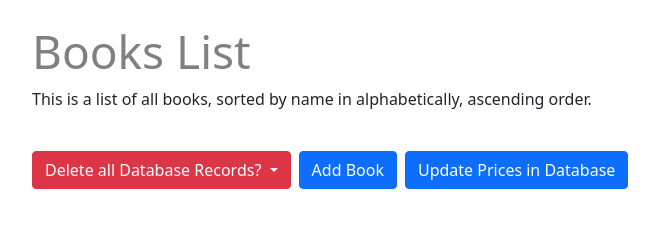
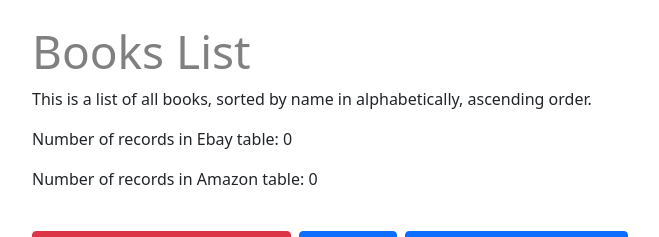
Before and after one commit to tsoomal/Individual_Project, a Flask app: page /books in a window 1280 px wide. Shown: the part 56-293 px from the top of the page, without its empty margins (50-709 px from the left). Run offline with Flask 3, Linux system fonts and the light colour scheme; some libraries are stand-ins or nearby versions.

Commit message:
Changed Ebay get_historical_prices to saved rather than on-demand.

```diff
--- a/app.py
+++ b/app.py
@@ -8,6 +8,7 @@ import decimal
 
 from flask import Flask, render_template, request, redirect, copy_current_request_context
 from flask_sqlalchemy import SQLAlchemy
+from sqlalchemy import func
 from datetime import datetime
 import smtplib
 from email.message import EmailMessage
@@ -19,7 +20,7 @@ import isbnlib
 from twisted.python.compat import izip
 import psycopg2
 
-from ScrapingFunctionality import check_ebay_prices_today, check_amazon_prices_today, ebay_historical_prices
+from ScrapingFunctionality import check_ebay_prices_today, check_amazon_prices_today, get_ebay_historical_price
 import threading
 from PriceModelling import storage_ebay_to_amazon, storage_amazon_to_ebay
 
@@ -78,12 +79,15 @@ class Ebay(db.Model):
     new_product_price = db.Column(db.Numeric(5, 2), nullable=False)
     new_delivery_price = db.Column(db.Numeric(5, 2), nullable=False)
     new_total_price = db.Column(db.Numeric(5, 2), nullable=False)
+    historical_new_total_price = db.Column(db.Numeric(5, 2), nullable=False)
     used_product_price = db.Column(db.Numeric(5, 2), nullable=False)
     used_delivery_price = db.Column(db.Numeric(5, 2), nullable=False)
     used_total_price = db.Column(db.Numeric(5, 2), nullable=False)
+    historical_used_total_price = db.Column(db.Numeric(5, 2), nullable=False)
 
-    def __init__(self, book_name, ebay_link, isbn, edition_format, new_product_price, new_delivery_price, new_total_price,
-                 used_product_price, used_delivery_price, used_total_price):
+    def __init__(self, book_name, ebay_link, isbn, edition_format, new_product_price, new_delivery_price,
+                 new_total_price, historical_new_total_price, used_product_price, used_delivery_price, used_total_price,
+                 historical_used_total_price):
         self.book_name = book_name
         self.ebay_link = ebay_link
         self.isbn = isbn
@@ -91,9 +95,11 @@ class Ebay(db.Model):
         self.new_product_price = new_product_price
         self.new_delivery_price = new_delivery_price
         self.new_total_price = new_total_price
+        self.historical_new_total_price = historical_new_total_price
         self.used_product_price = used_product_price
         self.used_delivery_price = used_delivery_price
         self.used_total_price = used_total_price
+        self.historical_used_total_price = historical_used_total_price
 
     def __repr__(self):
         return f"<Book: {self.book_name}>"
@@ -160,18 +166,23 @@ def books():
     else:
         updatable = False
 
+    num_records_amazon = db.session.query(func.count(Amazon.isbn)).scalar()
+    num_records_ebay = db.session.query(func.count(Ebay.isbn)).scalar()
+
     if request.method == "POST":
         try:
             books_ebay = Ebay.query.order_by(Ebay.book_name)
             books_amazon = Amazon.query.order_by(Amazon.book_name)
-            return render_template("books.html", books_ebay=books_ebay, books_amazon=books_amazon, updatable=updatable, zip=zip)
+            return render_template("books.html", books_ebay=books_ebay, books_amazon=books_amazon, updatable=updatable,
+                                   zip=zip, num_records_ebay=num_records_ebay, num_records_amazon=num_records_amazon)
         except:
             error_statement = "Error with database connection. Please refresh page!"
             return render_template("books.html", error_statement=error_statement)
     else:
         books_ebay = Ebay.query.order_by(Ebay.book_name)
         books_amazon = Amazon.query.order_by(Amazon.book_name)
-        return render_template("books.html", books_ebay=books_ebay, books_amazon=books_amazon, updatable=updatable, zip=zip)
+        return render_template("books.html", books_ebay=books_ebay, books_amazon=books_amazon, updatable=updatable,
+                               zip=zip, num_records_ebay=num_records_ebay, num_records_amazon=num_records_amazon)
 
 @app.route("/add_books", methods =['POST','GET'])
 def add_books():
@@ -251,6 +262,10 @@ def add_books():
                                    amazon_used_delivery_price=amazon_used_delivery_price,
                                    amazon_used_total_price=amazon_used_total_price)
 
+        # Get historical prices
+        historical_new_total_price = get_ebay_historical_price(isbn, "new")
+        historical_used_total_price = get_ebay_historical_price(isbn, "used")
+
         # Push to database
         try:
             new_book = Amazon(book_name=book_name, amazon_link=amazon_link, isbn=isbn, edition_format=edition_format,
@@ -264,8 +279,10 @@ def add_books():
             new_book = Ebay(book_name=book_name, ebay_link=ebay_link, isbn=isbn, edition_format=edition_format,
                             new_product_price=ebay_new_product_price,
                             new_delivery_price=ebay_new_delivery_price, new_total_price=ebay_new_total_price,
+                            historical_new_total_price=historical_new_total_price,
                             used_product_price=ebay_used_product_price, used_delivery_price=ebay_used_delivery_price,
-                            used_total_price=ebay_used_total_price)
+                            used_total_price=ebay_used_total_price,
+                            historical_used_total_price=historical_used_total_price)
             db.session.add(new_book)
             db.session.commit()
 
@@ -366,10 +383,12 @@ def update(isbn):
             updatable = True
         else:
             updatable = False
+        num_records_amazon = db.session.query(func.count(Amazon.isbn)).scalar()
+        num_records_ebay = db.session.query(func.count(Ebay.isbn)).scalar()
         books_ebay = Ebay.query.order_by(Ebay.book_name)
         books_amazon = Amazon.query.order_by(Amazon.book_name)
         return render_template("books.html", books_ebay=books_ebay, books_amazon=books_amazon, updatable=updatable,
-                               zip=zip, error_statement=error_statement)
+                               zip=zip, num_records_ebay=num_records_ebay, num_records_amazon=num_records_amazon)
 
     if request.method == "POST":
         if request.form.get('book_name'):
@@ -481,9 +500,6 @@ def opportunities():
 
     for book_ebay, book_amazon in zip(all_books_ebay, all_books_amazon):
 
-        ebay_historical_price_new = ebay_historical_prices(book_ebay.isbn,"new")
-        ebay_historical_price_used = ebay_historical_prices(book_ebay.isbn,"used")
-
         # NEW BOOKS
         if book_ebay.new_total_price == -999 and book_amazon.new_total_price == -999:
             # No arbitrage possible
@@ -498,16 +514,16 @@ def opportunities():
         elif book_ebay.new_total_price > book_amazon.new_total_price:
             # Buy on Amazon, Sell on Ebay
             total_selling_price_to_breakeven = (storage_amazon_to_ebay(book_amazon.new_total_price))
-            if book_ebay.new_total_price < ebay_historical_price_new:
+            if book_ebay.new_total_price < book_ebay.historical_new_total_price:
                 if book_ebay.new_total_price > total_selling_price_to_breakeven:
                     books_amazon_new.append(book_amazon)
                     books_ebay_new.append(book_ebay)
                     profit_new.append(book_ebay.new_total_price-book_amazon.new_total_price)
-            elif book_ebay.new_total_price > ebay_historical_price_new:
-                if ebay_historical_price_new > total_selling_price_to_breakeven:
+            elif book_ebay.new_total_price > book_ebay.historical_new_total_price:
+                if book_ebay.historical_new_total_price > total_selling_price_to_breakeven:
                     books_amazon_new.append(book_amazon)
                     books_ebay_new.append(book_ebay)
-                    profit_new.append(round(decimal.Decimal(ebay_historical_price_new),2)-book_amazon.new_total_price)
+                    profit_new.append(round(decimal.Decimal(book_ebay.historical_new_total_price),2)-book_amazon.new_total_price)
 
         elif book_ebay.new_total_price < book_amazon.new_total_price:
             # Buy on Ebay, Sell on Amazon
@@ -534,16 +550,16 @@ def opportunities():
         elif book_ebay.used_total_price > book_amazon.used_total_price:
             # Buy on Amazon, Sell on Ebay
             total_selling_price_to_breakeven = (storage_amazon_to_ebay(book_amazon.used_total_price))
-            if book_ebay.used_total_price < ebay_historical_price_used:
+            if book_ebay.used_total_price < book_ebay.historical_used_total_price:
                 if book_ebay.used_total_price > total_selling_price_to_breakeven:
                     books_amazon_used.append(book_amazon)
                     books_ebay_used.append(book_ebay)
                     profit_used.append(book_ebay.used_total_price - book_amazon.used_total_price)
-            elif book_ebay.used_total_price > ebay_historical_price_used:
-                if ebay_historical_price_used > total_selling_price_to_breakeven:
+            elif book_ebay.used_total_price > book_ebay.historical_used_total_price:
+                if book_ebay.historical_used_total_price > total_selling_price_to_breakeven:
                     books_amazon_used.append(book_amazon)
                     books_ebay_used.append(book_ebay)
-                    profit_used.append(round(decimal.Decimal(ebay_historical_price_used),2) - book_amazon.used_total_price)
+                    profit_used.append(round(decimal.Decimal(book_ebay.historical_used_total_price),2) - book_amazon.used_total_price)
         elif book_ebay.used_total_price < book_amazon.used_total_price:
             # Buy on Ebay, Sell on Amazon
             total_selling_price_to_breakeven = (storage_ebay_to_amazon(book_ebay.used_total_price))
--- a/templates/books.html
+++ b/templates/books.html
@@ -6,6 +6,9 @@
     <div class="container">
         <h1>Books List</h1>
         <p>This is a list of all books, sorted by name in alphabetically, ascending order.</p>
+
+    <p>Number of records in Ebay table: {{num_records_ebay}}</p>
+    <p>Number of records in Amazon table: {{num_records_amazon}}</p>
 
     {% if error_statement %}
     <div class="alert alert-warning alert-dismissible fade show" role="alert">
```
Also changed, not shown: ScrapingFunctionality.py (+5 -2 lines), migrations/versions/375d01c12d8c_.py (added, +34 -0 lines).
